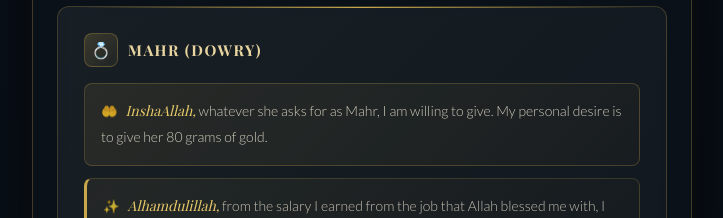
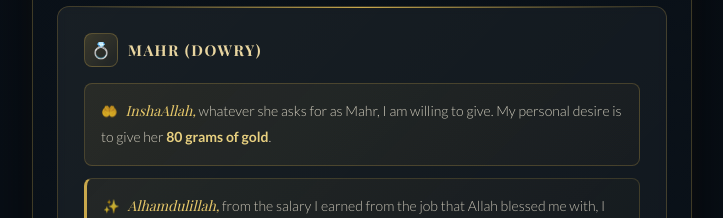
Before and after one commit to loyalty-thameem/MarriageProfile, a React (Vite) app: page / in a window 1280 px wide. Shown: the part 4720-4938 px from the top of the page, without its empty margins (278-1001 px from the left). Built offline with nearby package versions, Linux system fonts and the light colour scheme; a web font is replaced by a local one.

Commit message:
Update gold measurement from sovereigns to grams

```diff
--- a/marriage-bio-beautiful.jsx
+++ b/marriage-bio-beautiful.jsx
@@ -140,7 +140,7 @@ const renderHighlightedText = (text, highlights) => {
 
 const HIGHLIGHT_PHRASES = {
   en: {
-    mahr1: ["InshaAllah,", "80 sovereigns of gold"],
+    mahr1: ["InshaAllah,", "80 grams of gold"],
     mahr2: ["Alhamdulillah,", "86 grams of gold"],
     future1: ["Alhamdulillah,"],
     future2: ["rizq comes from Allah"],
```
